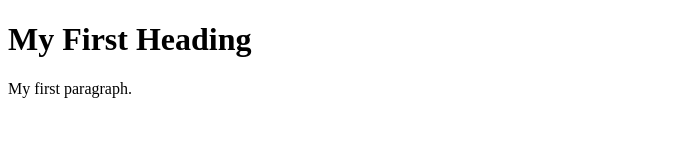
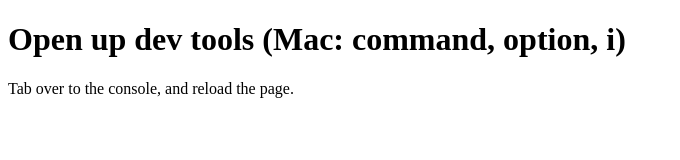
Before and after one commit to SpellBoundAR/Doctor-Scraper, a plain HTML site: page index.html in a window 1280 px wide. Shown: the whole page, without its empty margins (0-680 px from the left). Drawn offline with Linux system fonts and the light colour scheme; no server answers.

Commit message:
added instructions

```diff
--- a/index.html
+++ b/index.html
@@ -5,8 +5,8 @@
 </head>
 <body>
 
-<h1>My First Heading</h1>
-<p>My first paragraph.</p>
+<h1>Open up dev tools (Mac: command, option, i)</h1>
+<p>Tab over to the console, and reload the page.</p>
 
 <script>
 var results = [];
```
